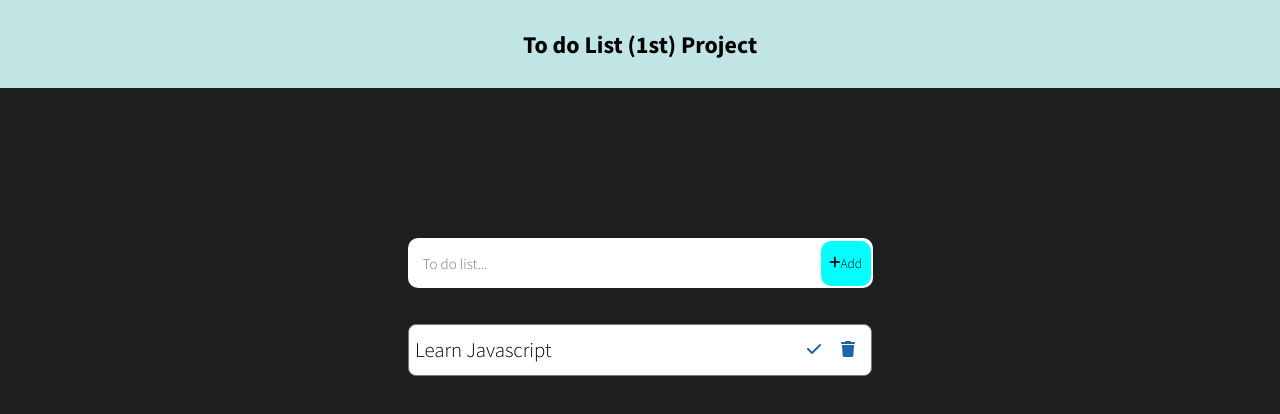
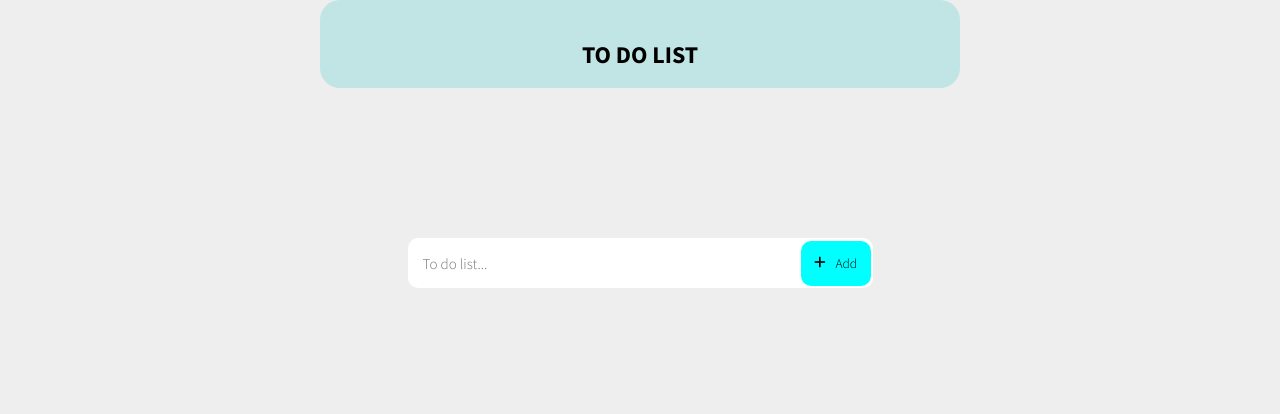
Before and after one commit to Rysctian/ToDoList-new, a plain HTML site: page index.html in a window 1280 px wide. Drawn offline with Linux system fonts and the light colour scheme.

Commit message:
updated design

```diff
--- a/index.html
+++ b/index.html
@@ -10,29 +10,24 @@
 </head>
 <body>
     <header>
-        <h2>To do List (1st) Project</h2>
+        <h2 class="project-title">To do List</h2>
     </header>
 
 
     <div class="msg"></div>
 
-    <form id="addform">
-        <input type="text" id="item" placeholder="To do list...">
 
+        <form id="addform">
+            <input type="text" id="item" placeholder="To do list...">
+            <button type="submit" id="btn" class="submit-btn" value="add Task">
+                <i class="fa-solid fa-plus"></i>
+               <p>Add</p>
+            </button>
+        </form>
 
-        <button type="submit" id="btn" class="submit-btn" value="add Task">
-            <i class="fa-solid fa-plus"></i>
-            Add
-        </button>
-
-    </form>
 
         <div class="card-body">
             <ul id="items" class="list-group">
-                <li class="item-list">Learn javascript
-                    <button ><i class="fa-solid fa-check"></i></button>
-                    <button ><i class="fa-solid fa-trash"></i></button>
-                </li>
 
             </ul>
         </div>
--- a/style.css
+++ b/style.css
@@ -17,7 +17,8 @@ body{
     flex-direction: column;
     align-items: center;
     justify-content: center;
-    background-color: #1d1e20;
+    background-color: #eeeeee;
+    position: relative;
 }
 
 header{
@@ -25,19 +26,22 @@ header{
     justify-content: center;
     align-items: center;
     height: 88px;
-    width: 100%;
+    width: 50%;
     text-align: center;
     background-color: rgb(193, 228, 228);
+    border-radius: 20px;
 }
 
-h1{
+.project-title{
     display: flex;
     justify-content: center;
     align-items: center;
     padding-top: 20px;
-    font-family: 'Poppins', sans-serif;
+    font-family: 'Source Sans Pro', sans-serif;
     text-transform: uppercase;
+    font-weight: 800;
 }
+
 
 form{
     display: flex;
@@ -45,11 +49,7 @@ form{
     align-items: center;
     margin-top: 150px;
     position: relative;
-
-
 }
-
-
 
 
 input[type=text]{
@@ -73,7 +73,7 @@ input[type=text]{
     position: absolute;
     height: 90%;
     font-family: 'Source Sans Pro', sans-serif;
-    width: 50px;
+    width: 70px;
     background-color: aqua;
     outline: none;
     border: none;
@@ -82,6 +82,15 @@ input[type=text]{
     cursor: pointer;
   }
 
+.submit-btn p{
+    margin-left: 10px;
+    font-weight: 500;
+}
+
+
+.submit-btn p:hover{
+    font-weight: 900;
+}
 
 
 
@@ -136,20 +145,31 @@ input[type=text]{
 li > button{
     background: none;
     border: none;
-    color: rgb(32, 98, 173);
     background-color: transparent;
+    transition: 0.9s ease-in;
+
+}
+
+li > button:hover{
+    transform: scale(1.1);
+    transition: 0.9s ease;
+
 }
 
 li > button:nth-child(1)  {
     cursor: pointer;
     margin-left: auto;
     margin-right: 20px;
+    color: rgb(98, 209, 157);
+
 }
+
+
 
 li > button:nth-child(2)  {
     background: none;
     border: none;
-    color: rgb(32, 98, 173);
+    color: rgb(230, 105, 68);
     background-color: transparent;
     cursor: pointer;
     margin-right: 10px;
```
